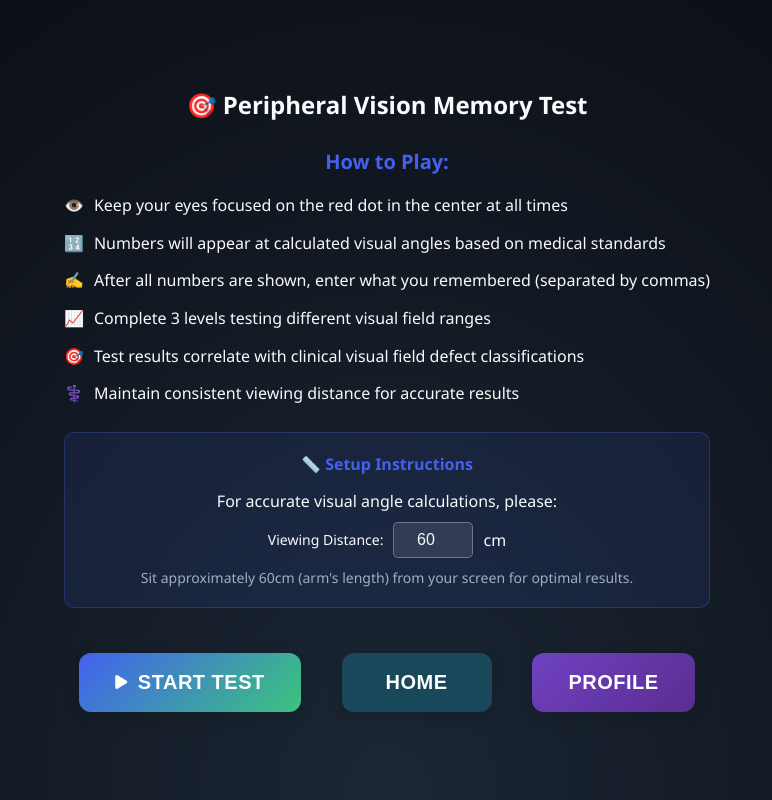
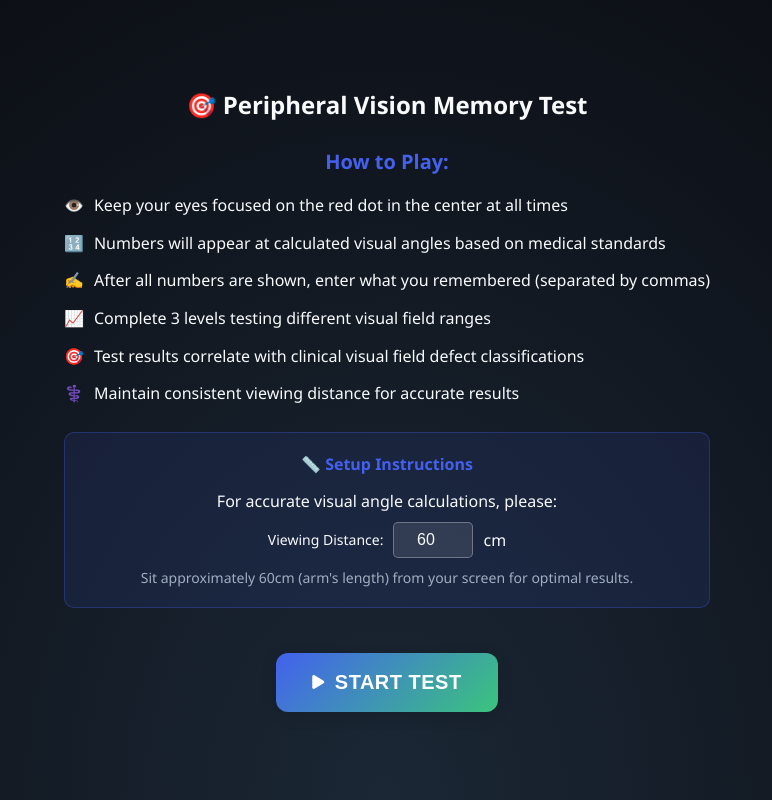
Before and after one commit to ASUR12ZURVAN/WEBAPP-EYESPHERE, a Django app: page /glaucoma_test/ in a window 1280 px wide. Shown: the whole page, without its empty margins (253-1025 px from the left). Run offline with Django 5.2, Linux system fonts and the light colour scheme.

Commit message:
improvement
....

```diff
--- a/webapp/BaseInfo/views.py
+++ b/webapp/BaseInfo/views.py
@@ -57,7 +57,7 @@ def create_user(request):
 
             if request.content_type == 'application/json':
                 return Response(serializer.data, status=status.HTTP_201_CREATED)
-            return redirect('sign_in_user')
+            return redirect('mainx')
 
         # Invalid data
         if request.content_type == 'application/json':
@@ -140,7 +140,7 @@ def submit_score(request):
                 severity = 'Severe Defect'
             elif final_score < 60:
                 severity = 'Moderate Defect'
-            elif final_score < 90:
+            elif final_score < 80:
                 severity = 'Mild Defect'
             else:
                 severity = 'Normal'
--- a/webapp/Templates/Game.html
+++ b/webapp/Templates/Game.html
@@ -266,24 +266,7 @@
             margin: 25px auto 0;
         }
 
-        #profileBtn{
-            background: linear-gradient(135deg, var(--primary-color), var(--secondary-color));
-            color: white;
-            border: none;
-            padding: 18px 36px;
-            font-size: 20px;
-            font-weight: 600;
-            border-radius: 12px;
-            cursor: pointer;
-            /* transition: var(--transition);
-            box-shadow: var(--shadow-lg); */
-            margin-top: 25px;
-            display: flex;
-            align-items: center;
-            justify-content: center;
-            gap: 10px;
-            margin: 25px auto 0;
-        }
+
 
         #gameContainer {
             position: relative;
@@ -1164,12 +1147,6 @@
                     <i class="fas fa-play"></i>
                     Start Test
                 </button>
-                <button id="homeBtn">
-                    Home
-                </button>
-                <button id="profileBtn">
-                    Profile
-                </button>
             </div>
         </div>
     </div>
@@ -1238,7 +1215,7 @@
                 <button id="saveBtn" style="display: none;"><i class="fas fa-save"></i> Save Results</button>
                 <button id="nextTestBtn" style="display: none;"><i class="fas fa-arrow-right"></i> Next Test</button>
                 <form action="{% url 'user_profile' request.session.user_id %}" method="get" style="display: inline;">
-                    <button type="submit" id="profileBtn" style="display: none;"><i class="fas fa-user"></i> Go to
+                    <button type="submit" id="profileBtn" style="display: none;"><i class="fas fa-user"></i>
                         Profile</button>
                 </form>
                 <form action="{% url 'mainx' request.session.user_id %}" method="get" style="display: inline;">
@@ -1569,7 +1546,7 @@ function showFinalResults() {
     } else if (averageScore < 60) {
         severity = "Moderate Defect";
         recommendation = "Some peripheral vision limitations detected. Professional evaluation recommended.";
-    } else if (averageScore < 90) {
+    } else if (averageScore < 80) {
         severity = "Mild Defect";
         recommendation = "Minor peripheral vision limitations. Monitor and consider professional evaluation.";
     } else {
--- a/webapp/Templates/hd.html
+++ b/webapp/Templates/hd.html
@@ -654,14 +654,17 @@ function submitResultsToBackend() {
             const headache = formData.get('headache');
 
             // Calculate diopter
+            if (lineNumber === 11 || lineNumber === 12) {
+    prediction = 0;
+} else {
     const logmar = (10 - lineNumber) * 0.1;
     const rawDiopters = -3.3 * logmar;
-            let prediction;
 
     if (headache === 'yes') {
         prediction = Math.round(Math.abs(rawDiopters) * 2) / 2.0;
     } else {
         prediction = -Math.round(Math.abs(rawDiopters) * 2) / 2.0;
+    }
 }
 
             // Store result
```
Lines whose indentation alone changed are shown as unchanged.
